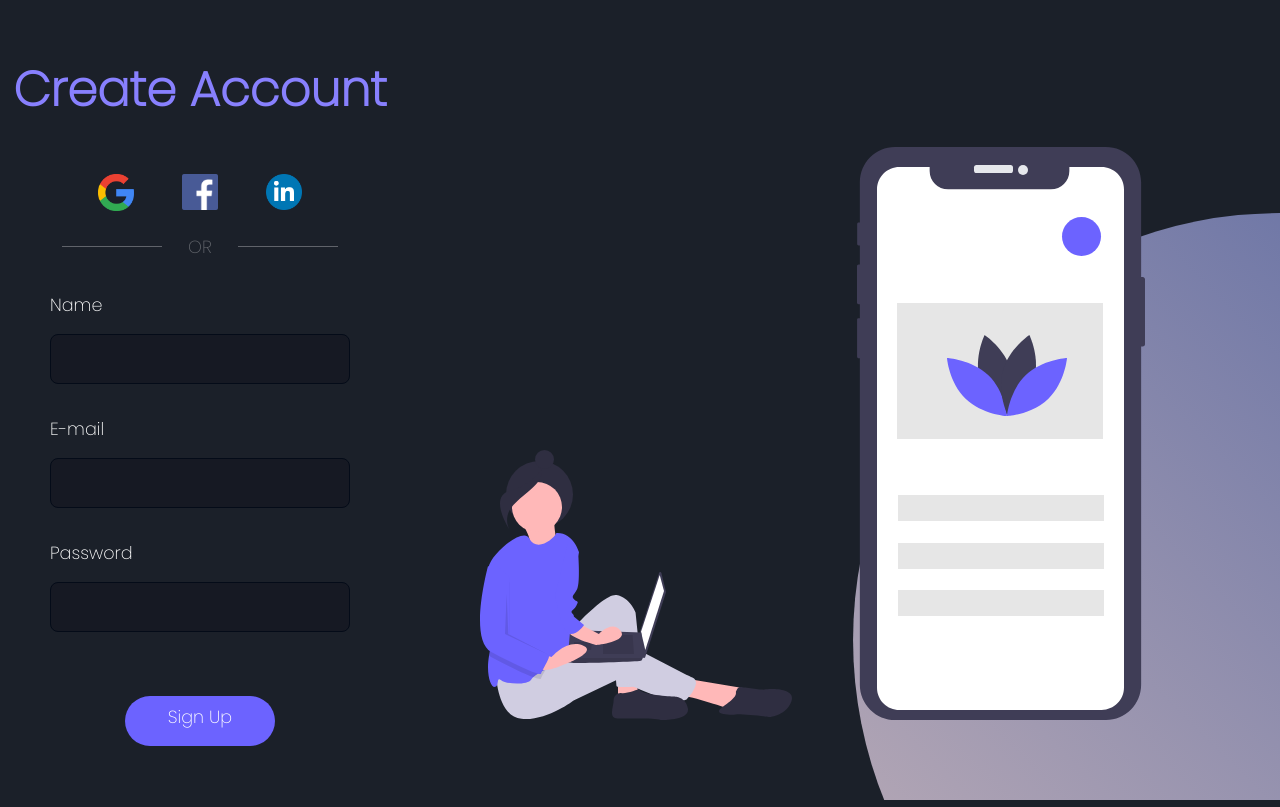
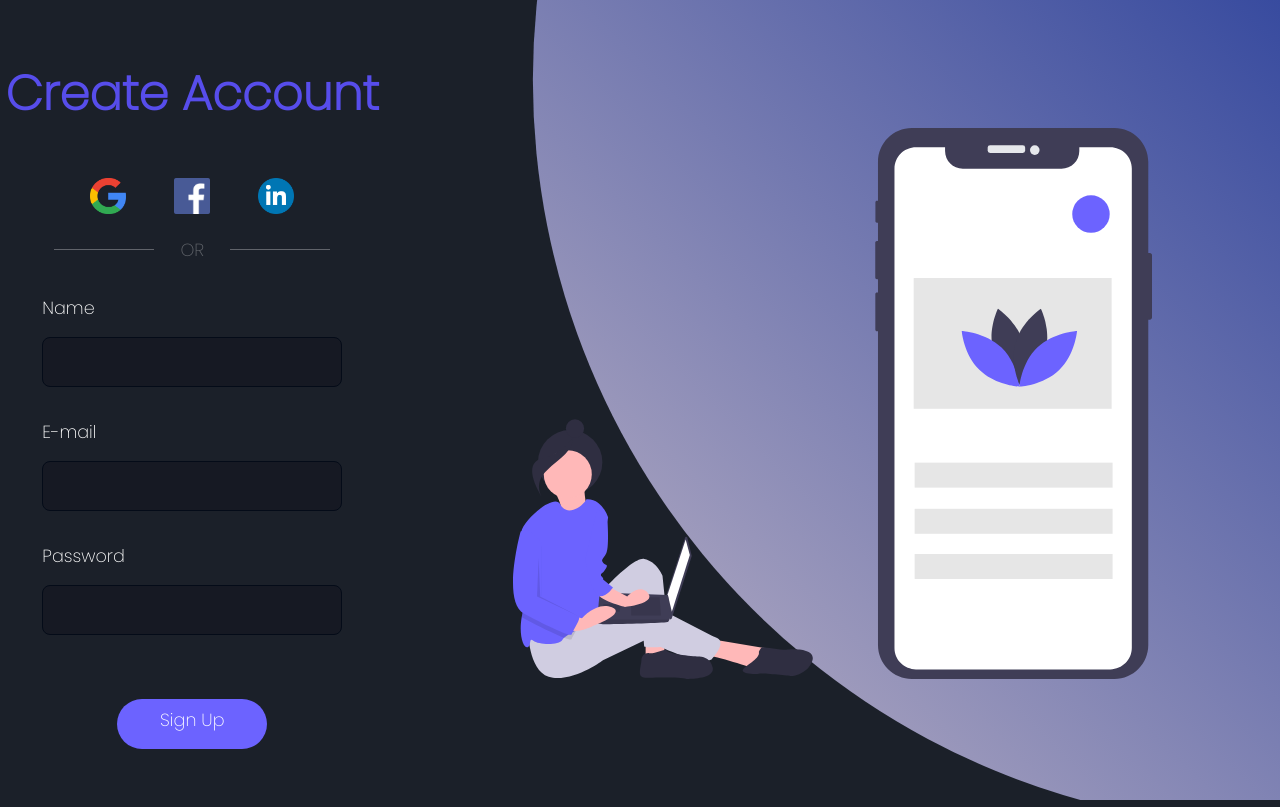
Before and after one commit to andradealline2/Pagina-Cadastro-1, a plain HTML site: page index.html in a window 1280 px wide. Drawn offline with Linux system fonts and the light colour scheme.

Commit message:
clip-path changed

```diff
--- a/style.css
+++ b/style.css
@@ -1,10 +1,13 @@
-  @import url('https://fonts.googleapis.com/css2?family=Inter&family=Poppins:wght@200&display=swap');
+
+@import url('https://fonts.googleapis.com/css2?family=Inter&family=Poppins:ital,wght@0,200;1,500&display=swap');
+
+
 
 
 * {
   margin: 0;
   padding: 0;
-  border: 0;
+  border: 20;
   box-sizing: border-box;
   font-family: "poppins", sans-serif;
 
@@ -25,10 +28,11 @@ main{
   flex-direction: column;
   align-items: center;
   justify-content: center;
+
 }
 
 main h1 {
-  color:#8880FE;
+  color:#574deb;
   font-size: 3rem;
   margin-bottom: 3rem;
 
@@ -122,19 +126,21 @@ main form input[ type= "submit"] {
 }
 
 main form input[ type="submit"]:hover {
-  background: #5952d4;
+  background: #574deb;
 }
 
 section.images {
   display:flex;
   align-items: flex-end;
-  padding: 5rem;
+  padding: 8rem;
+
 }
 
 section.images img {
-  width: 150%;
+  width: 100%;
 
 }
+
 
 section.images .circle {
   position: absolute;
@@ -142,7 +148,7 @@ section.images .circle {
   width: 100%;
   top: 0;
   left: 0;
-  background: linear-gradient(45deg, #e8cbc0, #636fa4);
-  clip-path: circle(40% at right 80%);
+  background: linear-gradient(45deg, #f2dcd4, #384b9f);
+  clip-path: circle(70% at right 10%);
   z-index: -1;
 }
```
Also changed, not shown: index.html (+3 -0 lines).
